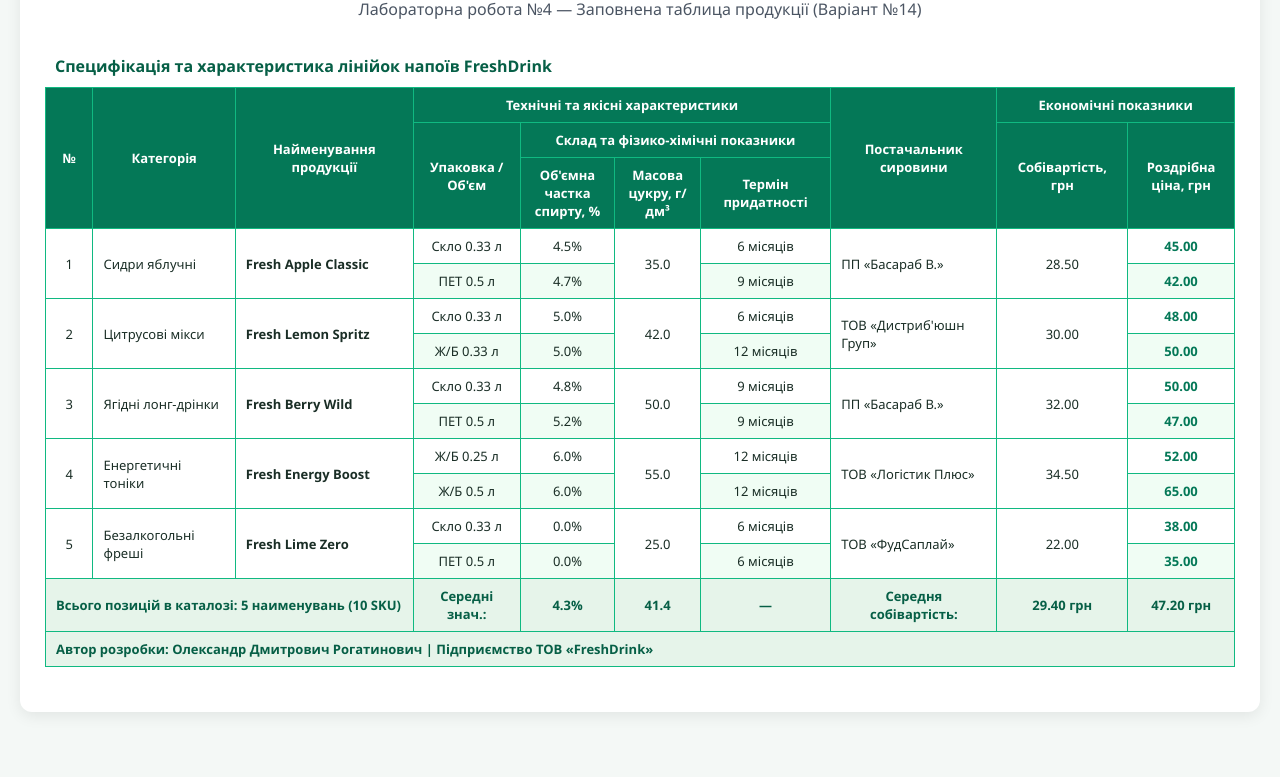
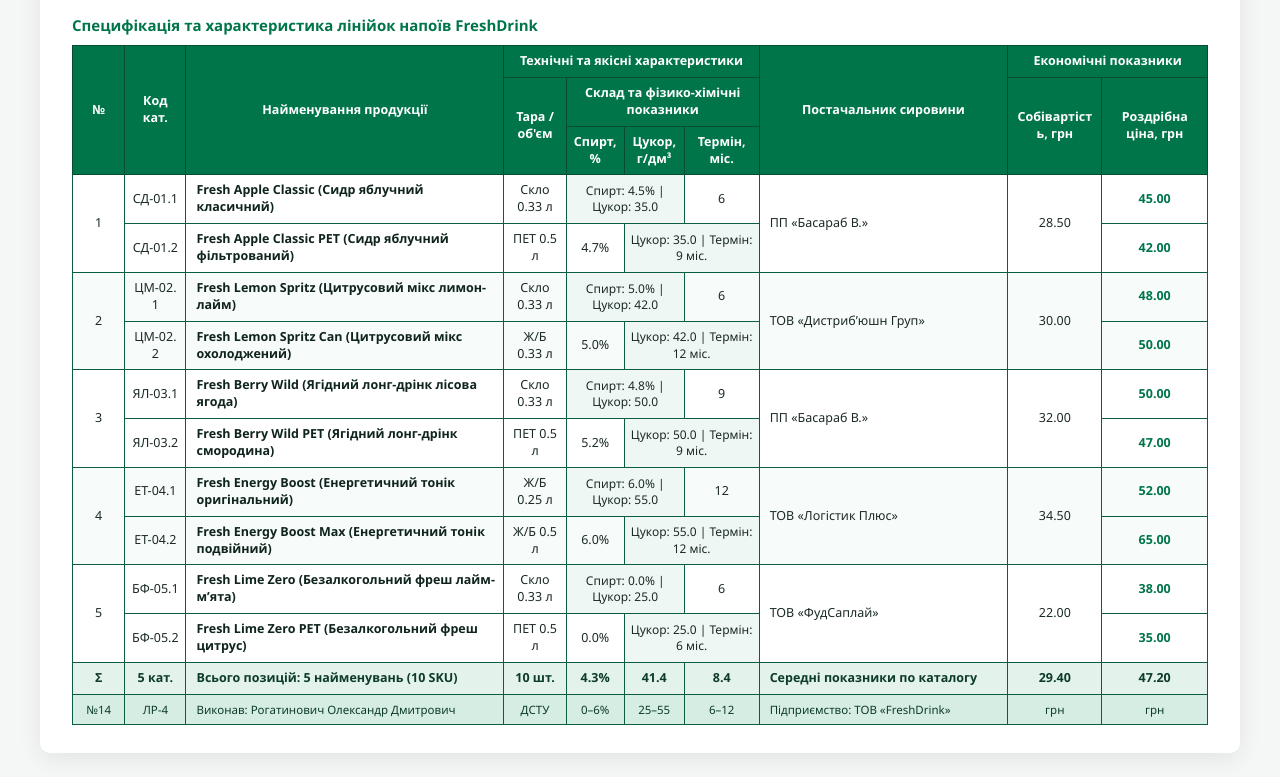
Before and after one commit to rohatynovycholeksandr-ux/lab1-freshdrink, a plain HTML site: page table.html in a window 1280 px wide. Shown: the part 116-893 px from the top of the page. Before the commit the page ends 848 px from the top, so only its background shows below. Drawn offline with Linux system fonts and the light colour scheme.

Commit message:
Update table.html

```diff
--- a/table.html
+++ b/table.html
@@ -3,257 +3,303 @@
 <head>
   <meta charset="UTF-8">
   <meta name="viewport" content="width=device-width, initial-scale=1.0">
-    <meta name="keywords" content="FreshDrink, слабоалкогольні напої, таблиця продукції, сидр, асортимент">
-    <meta name="author" content="Рогатинович Олександр Дмитрович">
-    <title>FreshDrink — Таблиця продукції</title>
+  <title>ТОВ «FRESHDRINK» — Лабораторна робота №4 (Варіант №14)</title>
   <style>
-        body {
-            font-family: 'Segoe UI', Tahoma, Geneva, Verdana, sans-serif;
-            background-color: #f4f8f6;
-            color: #1a2e26;
-            margin: 0;
-            padding: 20px;
+    * {
+      box-sizing: border-box;
     }
 
-        .container {
+    body {
+      margin: 0;
+      padding: 24px;
+      font-family: "Segoe UI", Tahoma, Geneva, Verdana, sans-serif;
+      background-color: #f4f7f6;
+      color: #1b2a24;
+    }
+
+    .sheet {
       max-width: 1200px;
       margin: 0 auto;
       background: #ffffff;
-            padding: 25px;
-            border-radius: 12px;
-            box-shadow: 0 4px 15px rgba(0,0,0,0.08);
+      padding: 28px 32px;
+      border-radius: 10px;
+      box-shadow: 0 6px 24px rgba(0, 0, 0, 0.08);
     }
 
-        h1 {
-            color: #047857;
+    .header-block {
       text-align: center;
-            margin-bottom: 5px;
-            text-transform: uppercase;
+      margin-bottom: 18px;
     }
 
-        .subtitle {
-            text-align: center;
-            color: #4b5563;
-            margin-bottom: 25px;
+    .header-block h1 {
+      margin: 0 0 6px;
+      font-size: 26px;
+      letter-spacing: 0.5px;
+      color: #00754a;
     }
 
-        /* Основні стилі для таблиці згідно з вимогами ЛР4 */
-        table.fresh-table {
-            display: table;
+    .header-block p {
+      margin: 0;
+      font-size: 14px;
+      color: #556860;
+    }
+
+    .table-caption {
+      margin: 0 0 10px;
+      font-size: 15px;
+      font-weight: 700;
+      color: #00754a;
+    }
+
+    table {
       width: 100%;
       border-collapse: collapse;
-            border-spacing: 0;
-            table-layout: auto;
-            empty-cells: show;
-            margin-bottom: 20px;
-            font-size: 13px;
+      table-layout: fixed;
+      font-size: 12.5px;
+      line-height: 1.35;
     }
 
-        table.fresh-table caption {
-            caption-side: top;
-            font-size: 16px;
-            font-weight: bold;
-            color: #065f46;
-            padding: 10px;
-            text-align: left;
+    th, td {
+      border: 1.5px solid #0b5d3f;
+      padding: 7px 6px;
+      text-align: center;
+      vertical-align: middle;
+      word-wrap: break-word;
     }
 
-        table.fresh-table th,
-        table.fresh-table td {
-            border: 1px solid #10b981;
-            padding: 8px 10px;
-            text-align: center;
-            vertical-align: middle;
+    thead th {
+      background-color: #00754a;
+      color: #ffffff;
+      font-weight: 600;
+      border-color: #084c33;
     }
 
-        table.fresh-table thead th {
-            background-color: #047857;
-            color: #ffffff;
-            font-weight: 600;
+    tbody tr:nth-child(4n+1),
+    tbody tr:nth-child(4n+2) {
+      background-color: #ffffff;
     }
 
-        table.fresh-table tbody tr:nth-child(even) {
-            background-color: #f0fdf4;
+    tbody tr:nth-child(4n+3),
+    tbody tr:nth-child(4n+4) {
+      background-color: #f7fbf9;
     }
 
-        table.fresh-table tbody tr:hover {
-            background-color: #d1fae5;
+    .text-left {
+      text-align: left;
+      padding-left: 10px;
     }
 
-        table.fresh-table tfoot td {
-            background-color: #e6f4ea;
-            font-weight: bold;
-            color: #065f46;
+    .product-name {
+      font-weight: 600;
+      color: #0f241c;
     }
 
-        .text-left { text-align: left !important; }
-        .price { font-weight: bold; color: #047857; }
+    .price {
+      font-weight: 700;
+      color: #00754a;
+    }
+
+    .stagger-cell {
+      background-color: #eef7f3;
+      font-size: 12px;
+    }
+
+    tfoot tr {
+      background-color: #e3f3ec;
+      font-weight: 600;
+      color: #0d3b2a;
+    }
+
+    tfoot tr:last-child {
+      background-color: #d6ede3;
+      font-size: 11.5px;
+      font-weight: 500;
+    }
   </style>
 </head>
 <body>
+  <div class="sheet">
+    <div class="header-block">
+      <h1>ТОВ «FRESHDRINK»</h1>
+      <p>Лабораторна робота №4 — Заповнена таблиця продукції (Варіант №14)</p>
+    </div>
 
-<div class="container">
-    <h1>ТОВ «FreshDrink»</h1>
-    <div class="subtitle">Лабораторна робота №4 — Заповнена таблица продукції (Варіант №14)</div>
+    <div class="table-caption">Специфікація та характеристика лінійок напоїв FreshDrink</div>
 
-    <table class="fresh-table" summary="Каталог слабоалкогольних напоїв підприємства FreshDrink">
-        <caption>Специфікація та характеристика лінійок напоїв FreshDrink</caption>
+    <table>
+      <!-- Точні пропорції 10 базових стовпців згідно зі схемою Варіанту №14 -->
+      <colgroup>
+        <col style="width: 4.6%;">   <!-- C1: № -->
+        <col style="width: 5.4%;">   <!-- C2: Код кат. -->
+        <col style="width: 28.0%;">  <!-- C3: Найменування продукції -->
+        <col style="width: 5.5%;">   <!-- C4: Тара / об'єм -->
+        <col style="width: 5.1%;">   <!-- C5: Спирт, % -->
+        <col style="width: 5.3%;">   <!-- C6: Цукор, г/дм³ -->
+        <col style="width: 6.6%;">   <!-- C7: Термін, міс. -->
+        <col style="width: 21.9%;">  <!-- C8: Постачальник сировини -->
+        <col style="width: 8.3%;">   <!-- C9: Собівартість, грн -->
+        <col style="width: 9.3%;">   <!-- C10: Роздрібна ціна, грн -->
+      </colgroup>
 
-        <colgroup>
-            <col style="width: 40px;">
-            <col style="width: 120px;">
-            <col style="width: 150px;">
-            <col style="width: 90px;">
-            <col style="width: 80px;">
-            <col style="width: 70px;">
-            <col style="width: 110px;">
-            <col style="width: 140px;">
-            <col style="width: 90px;">
-            <col style="width: 90px;">
-        </colgroup>
+      <!-- ШАПКА: 3 рядки (ідентично Варіанту №14) -->
       <thead>
-            <!-- Рядок шапки 1 -->
         <tr>
           <th rowspan="3">№</th>
-                <th rowspan="3">Категорія</th>
+          <th rowspan="3">Код кат.</th>
           <th rowspan="3">Найменування продукції</th>
           <th colspan="4">Технічні та якісні характеристики</th>
           <th rowspan="3">Постачальник сировини</th>
           <th colspan="2">Економічні показники</th>
         </tr>
-            <!-- Рядок шапки 2 -->
         <tr>
-                <th rowspan="2">Упаковка / Об'єм</th>
+          <th rowspan="2">Тара / об'єм</th>
           <th colspan="3">Склад та фізико-хімічні показники</th>
           <th rowspan="2">Собівартість, грн</th>
           <th rowspan="2">Роздрібна ціна, грн</th>
         </tr>
-            <!-- Рядок шапки 3 -->
         <tr>
-                <th>Об'ємна частка спирту, %</th>
-                <th>Масова цукру, г/дм³</th>
-                <th>Термін придатності</th>
+          <th>Спирт, %</th>
+          <th>Цукор, г/дм³</th>
+          <th>Термін, міс.</th>
         </tr>
       </thead>
 
+      <!-- ТІЛО ТАБЛИЦІ: 5 блоків × 2 рядки = 10 рядків (2-й і 3-й стовпці розділені по рядках) -->
       <tbody>
-            <!-- Товарний блок 1 -->
+        <!-- Блок 1 (рядки 4-5) -->
         <tr>
           <td rowspan="2">1</td>
-                <td rowspan="2" class="text-left">Сидри яблучні</td>
-                <td rowspan="2" class="text-left"><strong>Fresh Apple Classic</strong></td>
+          <td>СД-01.1</td>
+          <td class="text-left product-name">Fresh Apple Classic (Сидр яблучний класичний)</td>
           <td>Скло 0.33 л</td>
-                <td>4.5%</td>
-                <td rowspan="2">35.0</td>
-                <td>6 місяців</td>
+          <td colspan="2" class="stagger-cell">Спирт: 4.5% | Цукор: 35.0</td>
+          <td>6</td>
           <td rowspan="2" class="text-left">ПП «Басараб В.»</td>
           <td rowspan="2">28.50</td>
           <td class="price">45.00</td>
         </tr>
         <tr>
+          <td>СД-01.2</td>
+          <td class="text-left product-name">Fresh Apple Classic PET (Сидр яблучний фільтрований)</td>
           <td>ПЕТ 0.5 л</td>
           <td>4.7%</td>
-                <td>9 місяців</td>
+          <td colspan="2" class="stagger-cell">Цукор: 35.0 | Термін: 9 міс.</td>
           <td class="price">42.00</td>
         </tr>
 
-            <!-- Товарний блок 2 -->
+        <!-- Блок 2 (рядки 6-7) -->
         <tr>
           <td rowspan="2">2</td>
-                <td rowspan="2" class="text-left">Цитрусові мікси</td>
-                <td rowspan="2" class="text-left"><strong>Fresh Lemon Spritz</strong></td>
+          <td>ЦМ-02.1</td>
+          <td class="text-left product-name">Fresh Lemon Spritz (Цитрусовий мікс лимон-лайм)</td>
           <td>Скло 0.33 л</td>
-                <td>5.0%</td>
-                <td rowspan="2">42.0</td>
-                <td>6 місяців</td>
-                <td rowspan="2" class="text-left">ТОВ «Дистриб'юшн Груп»</td>
+          <td colspan="2" class="stagger-cell">Спирт: 5.0% | Цукор: 42.0</td>
+          <td>6</td>
+          <td rowspan="2" class="text-left">ТОВ «Дистриб’юшн Груп»</td>
           <td rowspan="2">30.00</td>
           <td class="price">48.00</td>
         </tr>
         <tr>
+          <td>ЦМ-02.2</td>
+          <td class="text-left product-name">Fresh Lemon Spritz Can (Цитрусовий мікс охолоджений)</td>
           <td>Ж/Б 0.33 л</td>
           <td>5.0%</td>
-                <td>12 місяців</td>
+          <td colspan="2" class="stagger-cell">Цукор: 42.0 | Термін: 12 міс.</td>
           <td class="price">50.00</td>
         </tr>
 
-            <!-- Товарний блок 3 -->
+        <!-- Блок 3 (рядки 8-9) -->
         <tr>
           <td rowspan="2">3</td>
-                <td rowspan="2" class="text-left">Ягідні лонг-дрінки</td>
-                <td rowspan="2" class="text-left"><strong>Fresh Berry Wild</strong></td>
+          <td>ЯЛ-03.1</td>
+          <td class="text-left product-name">Fresh Berry Wild (Ягідний лонг-дрінк лісова ягода)</td>
           <td>Скло 0.33 л</td>
-                <td>4.8%</td>
-                <td rowspan="2">50.0</td>
-                <td>9 місяців</td>
+          <td colspan="2" class="stagger-cell">Спирт: 4.8% | Цукор: 50.0</td>
+          <td>9</td>
           <td rowspan="2" class="text-left">ПП «Басараб В.»</td>
           <td rowspan="2">32.00</td>
           <td class="price">50.00</td>
         </tr>
         <tr>
+          <td>ЯЛ-03.2</td>
+          <td class="text-left product-name">Fresh Berry Wild PET (Ягідний лонг-дрінк смородина)</td>
           <td>ПЕТ 0.5 л</td>
           <td>5.2%</td>
-                <td>9 місяців</td>
+          <td colspan="2" class="stagger-cell">Цукор: 50.0 | Термін: 9 міс.</td>
           <td class="price">47.00</td>
         </tr>
 
-            <!-- Товарний блок 4 -->
+        <!-- Блок 4 (рядки 10-11) -->
         <tr>
           <td rowspan="2">4</td>
-                <td rowspan="2" class="text-left">Енергетичні тоніки</td>
-                <td rowspan="2" class="text-left"><strong>Fresh Energy Boost</strong></td>
+          <td>ЕТ-04.1</td>
+          <td class="text-left product-name">Fresh Energy Boost (Енергетичний тонік оригінальний)</td>
           <td>Ж/Б 0.25 л</td>
-                <td>6.0%</td>
-                <td rowspan="2">55.0</td>
-                <td>12 місяців</td>
+          <td colspan="2" class="stagger-cell">Спирт: 6.0% | Цукор: 55.0</td>
+          <td>12</td>
           <td rowspan="2" class="text-left">ТОВ «Логістик Плюс»</td>
           <td rowspan="2">34.50</td>
           <td class="price">52.00</td>
         </tr>
         <tr>
+          <td>ЕТ-04.2</td>
+          <td class="text-left product-name">Fresh Energy Boost Max (Енергетичний тонік подвійний)</td>
           <td>Ж/Б 0.5 л</td>
           <td>6.0%</td>
-                <td>12 місяців</td>
+          <td colspan="2" class="stagger-cell">Цукор: 55.0 | Термін: 12 міс.</td>
           <td class="price">65.00</td>
         </tr>
-            <!-- Товарний блок 5 -->
+
+        <!-- Блок 5 (рядки 12-13) -->
         <tr>
           <td rowspan="2">5</td>
-                <td rowspan="2" class="text-left">Безалкогольні фреші</td>
-                <td rowspan="2" class="text-left"><strong>Fresh Lime Zero</strong></td>
+          <td>БФ-05.1</td>
+          <td class="text-left product-name">Fresh Lime Zero (Безалкогольний фреш лайм-м’ята)</td>
           <td>Скло 0.33 л</td>
-                <td>0.0%</td>
-                <td rowspan="2">25.0</td>
-                <td>6 місяців</td>
+          <td colspan="2" class="stagger-cell">Спирт: 0.0% | Цукор: 25.0</td>
+          <td>6</td>
           <td rowspan="2" class="text-left">ТОВ «ФудСаплай»</td>
           <td rowspan="2">22.00</td>
           <td class="price">38.00</td>
         </tr>
         <tr>
+          <td>БФ-05.2</td>
+          <td class="text-left product-name">Fresh Lime Zero PET (Безалкогольний фреш цитрус)</td>
           <td>ПЕТ 0.5 л</td>
           <td>0.0%</td>
-                <td>6 місяців</td>
+          <td colspan="2" class="stagger-cell">Цукор: 25.0 | Термін: 6 міс.</td>
           <td class="price">35.00</td>
         </tr>
       </tbody>
 
+      <!-- ПІДСУМКИ: 2 рядки по 10 окремих комірок -->
       <tfoot>
         <tr>
-                <td colspan="3" class="text-left">Всього позицій в каталозі: 5 наименувань (10 SKU)</td>
-                <td>Середні знач.:</td>
+          <td>Σ</td>
+          <td>5 кат.</td>
+          <td class="text-left">Всього позицій: 5 найменувань (10 SKU)</td>
+          <td>10 шт.</td>
           <td>4.3%</td>
           <td>41.4</td>
-                <td>—</td>
-                <td>Середня собівартість:</td>
-                <td>29.40 грн</td>
-                <td>47.20 грн</td>
+          <td>8.4</td>
+          <td class="text-left">Середні показники по каталогу</td>
+          <td>29.40</td>
+          <td>47.20</td>
         </tr>
         <tr>
-                <td colspan="10" class="text-left">Автор розробки: Олександр Дмитрович Рогатинович | Підприємство ТОВ «FreshDrink»</td>
+          <td>№14</td>
+          <td>ЛР-4</td>
+          <td class="text-left">Виконав: Рогатинович Олександр Дмитрович</td>
+          <td>ДСТУ</td>
+          <td>0–6%</td>
+          <td>25–55</td>
+          <td>6–12</td>
+          <td class="text-left">Підприємство: ТОВ «FreshDrink»</td>
+          <td>грн</td>
+          <td>грн</td>
         </tr>
       </tfoot>
     </table>
   </div>
-
 </body>
 </html>
```
Lines whose indentation alone changed are shown as unchanged.
